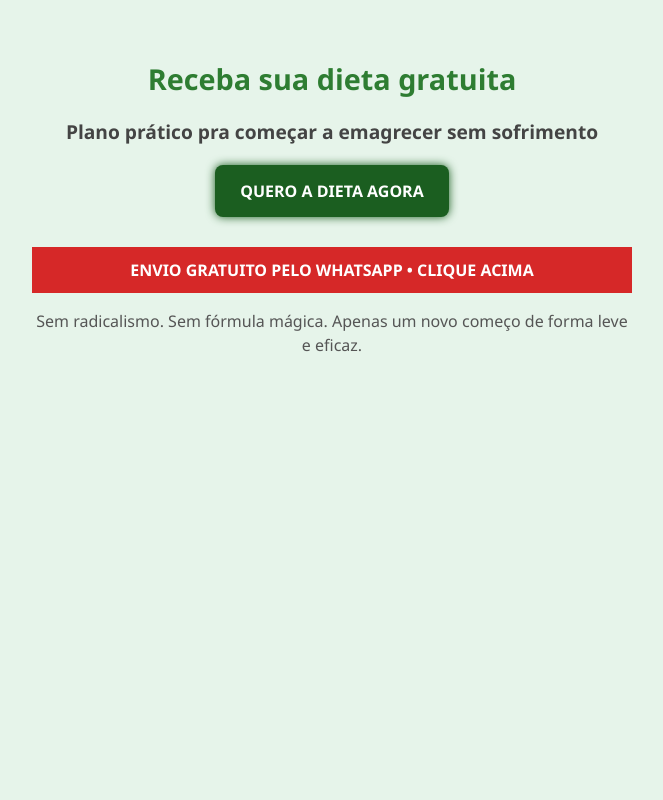
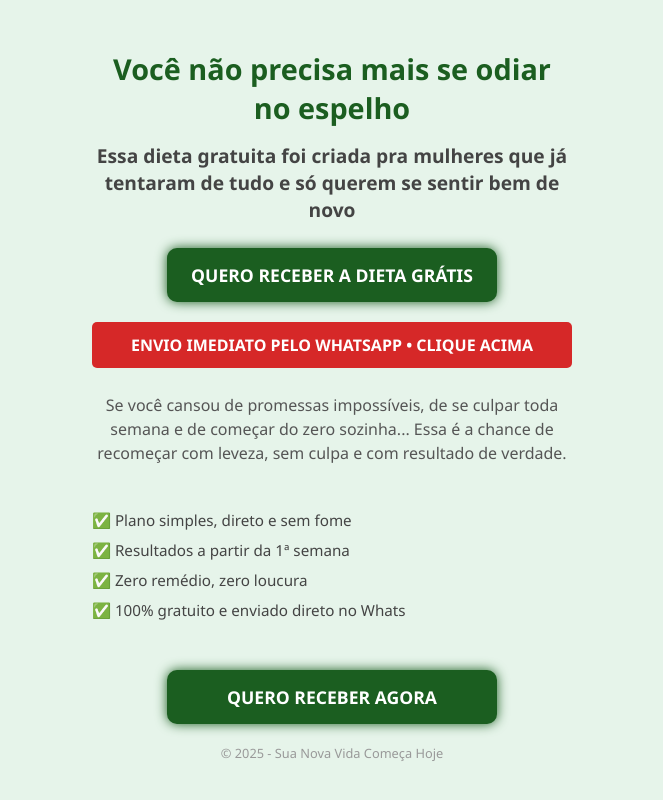
Before and after one commit to Dietas-gratis/click-aqui, a plain HTML site: page index.html in a window 1280 px wide. Shown: the whole page, without its empty margins (308-971 px from the left). Drawn offline with Linux system fonts and the light colour scheme.

Commit message:
Update index.html

```diff
--- a/index.html
+++ b/index.html
@@ -3,78 +3,123 @@
 <head>
   <meta charset="UTF-8">
   <meta name="viewport" content="width=device-width, initial-scale=1.0">
-  <title>Dieta Grátis - Transforme Agora</title>
+  <title>Dieta Grátis - Sua Virada Começa Aqui</title>
   <style>
     body {
       margin: 0;
       font-family: 'Segoe UI', sans-serif;
       background: #e6f4ea;
-      color: #333;
+      color: #222;
       text-align: center;
     }
+
     .container {
-      padding: 40px 20px;
-      max-width: 600px;
+      padding: 30px 15px;
+      max-width: 480px;
       margin: auto;
     }
+
     h1 {
       font-size: 1.8em;
-      color: #2e7d32;
-      margin-bottom: 10px;
+      color: #1b5e20;
+      margin-bottom: 15px;
     }
+
     h2 {
       font-size: 1.2em;
       color: #444;
-      margin: 20px 0;
+      margin: 15px 0 25px 0;
     }
+
     p {
       font-size: 1em;
+      color: #555;
       line-height: 1.5em;
-      color: #555;
-      margin-bottom: 25px;
+      margin: 0 0 25px 0;
     }
+
     .btn {
-      display: inline-block;
-      padding: 15px 25px;
-      font-size: 1em;
+      display: block;
+      width: 100%;
+      max-width: 300px;
+      margin: 0 auto 20px auto;
+      padding: 15px;
+      font-size: 1.1em;
       color: #fff;
       background: #1b5e20;
-      border-radius: 8px;
+      border-radius: 10px;
       text-decoration: none;
       font-weight: bold;
-      box-shadow: 0 0 10px #1b5e20;
+      box-shadow: 0 0 12px #1b5e20;
     }
+
     .btn:hover {
       background: #124116;
     }
+
     .urgencia {
       background: #d62828;
       color: #fff;
       padding: 12px;
       font-weight: bold;
-      margin-top: 30px;
+      border-radius: 5px;
       animation: pisca 1s infinite;
+      margin-bottom: 25px;
     }
+
     @keyframes pisca {
       0% { opacity: 1; }
       50% { opacity: 0.3; }
       100% { opacity: 1; }
+    }
+
+    .bullets {
+      text-align: left;
+      font-size: 0.95em;
+      color: #444;
+      padding: 10px 0;
+      margin-bottom: 30px;
+    }
+
+    .bullets li {
+      margin: 10px 0;
+      list-style: none;
+    }
+
+    .footer {
+      font-size: 0.8em;
+      color: #999;
+      margin-top: 20px;
     }
   </style>
 </head>
 <body>
 
   <div class="container">
-    <h1>Receba sua dieta gratuita</h1>
-    <h2>Plano prático pra começar a emagrecer sem sofrimento</h2>
+    <h1>Você não precisa mais se odiar no espelho</h1>
+    <h2>Essa dieta gratuita foi criada pra mulheres que já tentaram de tudo e só querem se sentir bem de novo</h2>
 
-    <a class="btn" href="https://wa.me/5562981686811?text=Olá,%20quero%20o%20Plano%20de%20Dietas%20grátis!%20😍" target="_blank">QUERO A DIETA AGORA</a>
+    <a class="btn" href="https://wa.me/5562981686811?text=Olá,%20quero%20o%20Plano%20de%20Dietas%20grátis!%20😍" target="_blank">QUERO RECEBER A DIETA GRÁTIS</a>
 
     <div class="urgencia">
-      ENVIO GRATUITO PELO WHATSAPP • CLIQUE ACIMA
+      ENVIO IMEDIATO PELO WHATSAPP • CLIQUE ACIMA
     </div>
 
-    <p>Sem radicalismo. Sem fórmula mágica. Apenas um novo começo de forma leve e eficaz.</p>
+    <p>Se você cansou de promessas impossíveis, de se culpar toda semana e de começar do zero sozinha...
+    Essa é a chance de recomeçar com leveza, sem culpa e com resultado de verdade.</p>
+
+    <ul class="bullets">
+      <li>✅ Plano simples, direto e sem fome</li>
+      <li>✅ Resultados a partir da 1ª semana</li>
+      <li>✅ Zero remédio, zero loucura</li>
+      <li>✅ 100% gratuito e enviado direto no Whats</li>
+    </ul>
+
+    <a class="btn" href="https://wa.me/5562981686811?text=Olá,%20quero%20o%20Plano%20de%20Dietas%20grátis!%20😍" target="_blank">QUERO RECEBER AGORA</a>
+
+    <div class="footer">
+      © 2025 - Sua Nova Vida Começa Hoje
+    </div>
   </div>
 
 </body>
```
